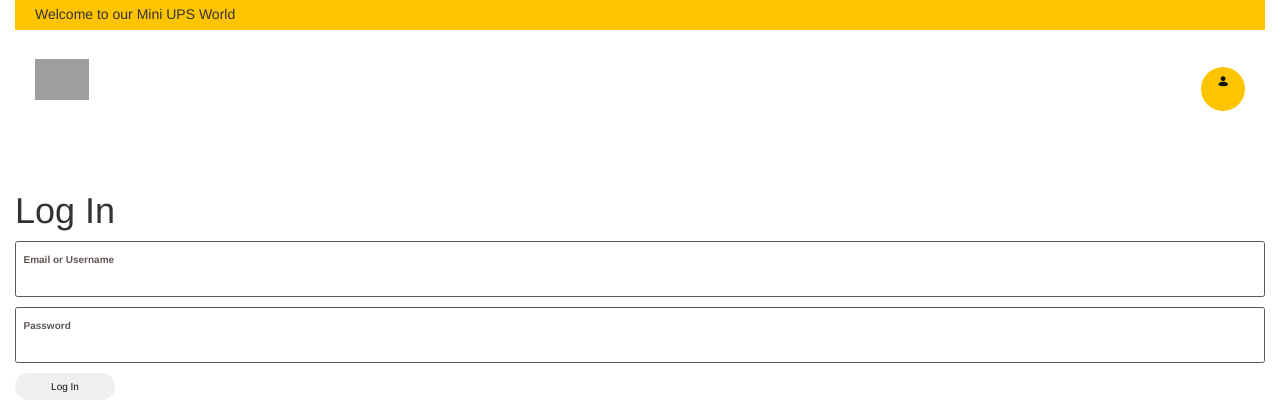
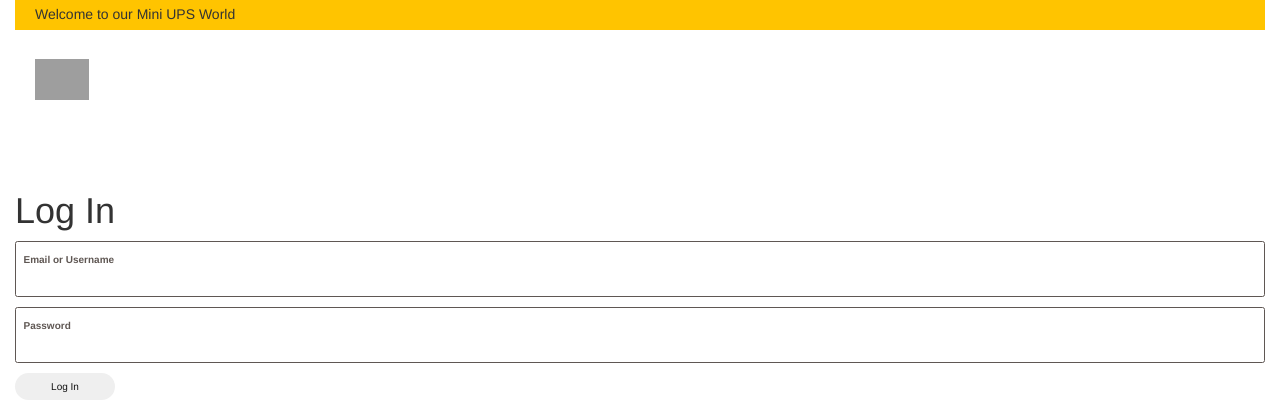
Before and after one commit to selinaes/Mini-UPS, a Django app: page /accounts/login/ in a window 1280 px wide. Shown: the top 420 px of the page. Run offline with Django 3.2, Linux system fonts and the light colour scheme; grey boxes are pictures that could not be loaded.

Commit message:
Fix UI bugs

```diff
--- a/ups/ups_website/templates/ups_website/login.html
+++ b/ups/ups_website/templates/ups_website/login.html
@@ -40,12 +40,6 @@
                                                 src="https://www.ups.com/assets/resources/webcontent/images/ups-logo.svg"
                                                 alt="UPS Home Page"></div>
 
-                                        <div class="ups-user-actions dropdown"><a
-                                                class="ups-cta ups-cta-primary ups-analytics" data-utg-event-id="21"
-                                                data-utg-link-type="link" data-utg-link-name="Signup"
-                                                aria-label="Signup" href="{% url 'ups_website:signup' %}"><span
-                                                    class=" icon ups-icon-user" aria-hidden="true"></span></a>
-                                        </div>
 
                                     </div>
 
```
Also changed, not shown: ups/ups_website/templates/ups_website/find_shipments.html (+5 -5 lines).
